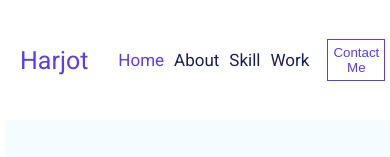
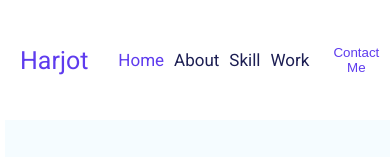
Before and after one commit to Harjot-Kaur29/harjot-portfolio, a React (Create React App) app: page / in a window 390 px wide. Shown: the top 157 px of the page. Built offline with nearby package versions, Linux system fonts and the light colour scheme.

Commit message:
Update Navbar.module.css

```diff
--- a/src/components/Navbar.module.css
+++ b/src/components/Navbar.module.css
@@ -50,8 +50,9 @@ nav ul li:first-child a {
         margin-left: 20px;
     }
 
-    .button{
+   .button{
         margin-left:18px;
-        padding:5px
+        padding:5px;
+        border : 1px solid transparent;
     }
   }
```
